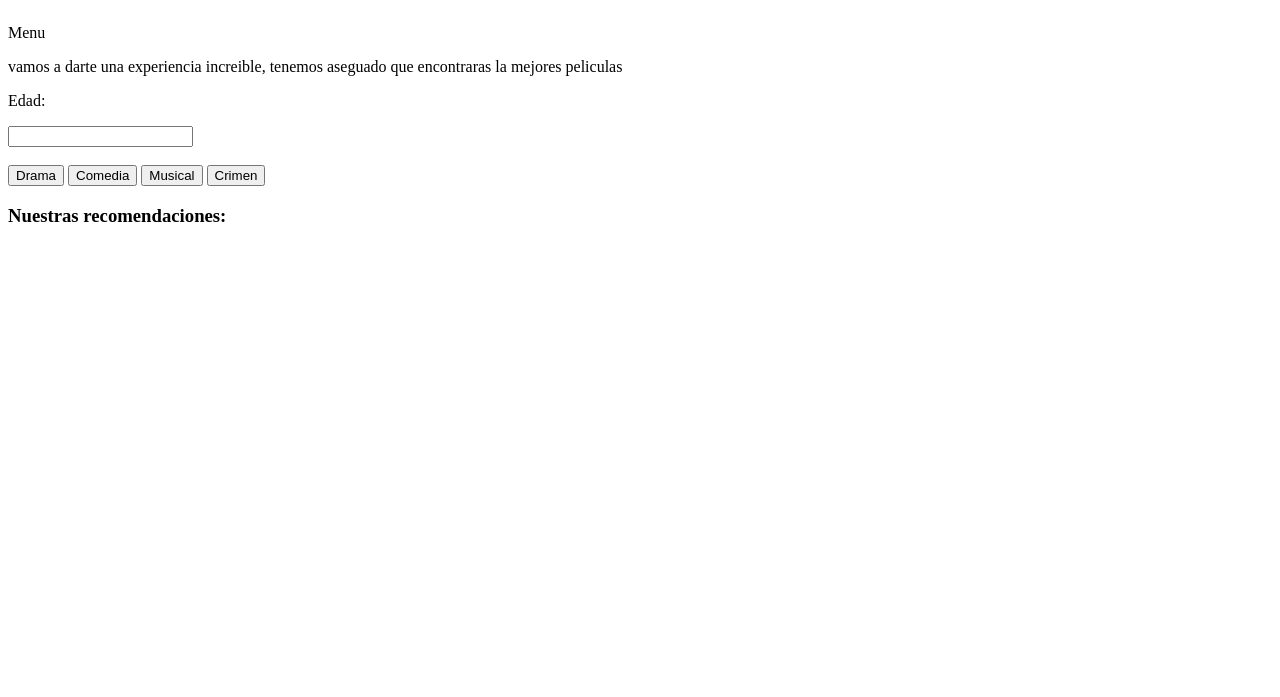
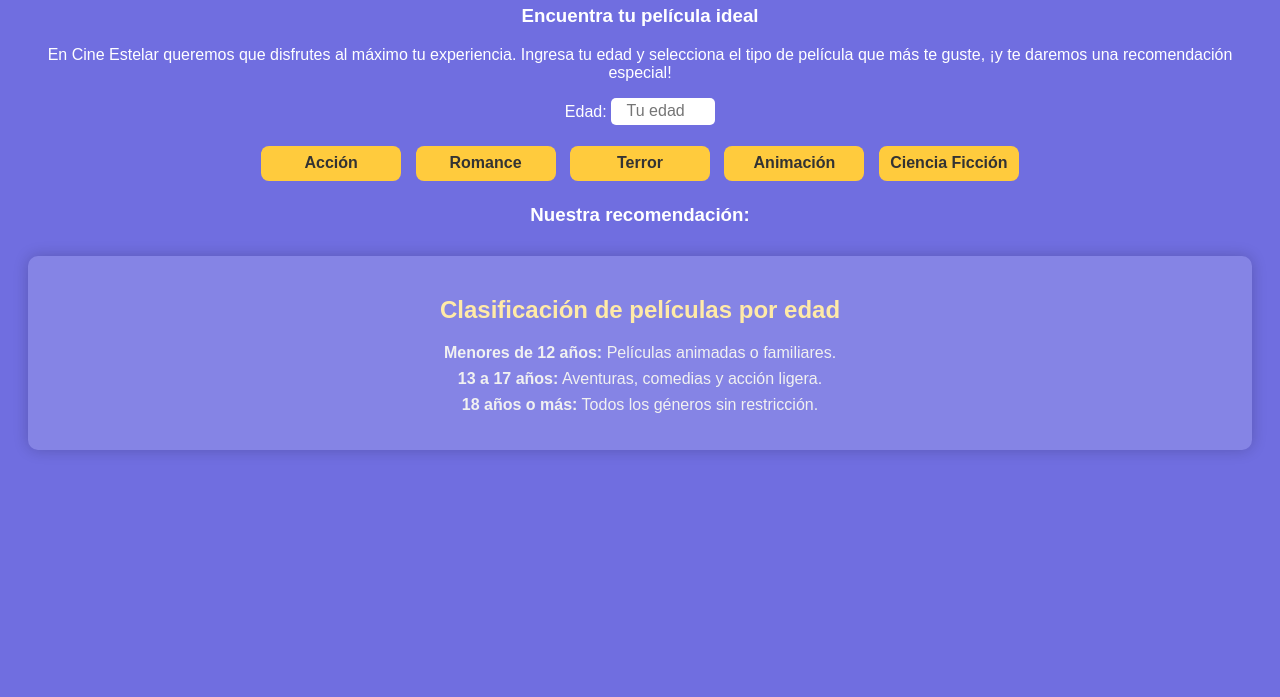
Before and after one commit to fabiansala21/javascript_total, a plain HTML site: page seccion_5/COTIDIANO/index.html in a window 1280 px wide. Shown: the part 103-800 px from the top of the page. Drawn offline with Linux system fonts and the light colour scheme.

Commit message:
cotidianocine

```diff
--- a/seccion_5/COTIDIANO/index.html
+++ b/seccion_5/COTIDIANO/index.html
@@ -1,28 +1,36 @@
 <!DOCTYPE html>
-<html lang="en">
-
+<html lang="es">
 <head>
-    <title>Cotidiano Cine</title>
+    <meta charset="UTF-8">
+    <title>Cine Estelar</title>
     <link rel="stylesheet" href="misEstilos.css">
     <script src="misScripts.js"></script>
 </head>
 
 <body>
-    <h1 class="titulos">Recomendador de películas</h1>
-    <h2 class="titulos">Bienvenidos al cine</h2>
+    <h1>Bienvenido a Cine Estelaaar</h1>
+    <h3>Encuentra tu película ideal</h3>
+    <p>En Cine Estelar queremos que disfrutes al máximo tu experiencia.
+       Ingresa tu edad y selecciona el tipo de película que más te guste, ¡y te daremos una recomendación especial!</p>
 
-    <p class="textos">Menu</p>
+    <p>Edad: <input type="number" id="edad" placeholder="Tu edad"></p>
 
-    <p class="textos">vamos a darte una experiencia increible, tenemos aseguado que encontraras la mejores peliculas</p>
+    <button onclick="recomendar('accion')">Acción</button>
+    <button onclick="recomendar('romance')">Romance</button>
+    <button onclick="recomendar('terror')">Terror</button>
+    <button onclick="recomendar('animacion')">Animación</button>
+    <button onclick="recomendar('ficcion')">Ciencia Ficción</button>
 
-    <p class="textos">Edad:</p> <input type="number" id="edadInput">
-    <br><br>
+    <h3>Nuestra recomendación:</h3>
+    <h2 id="recomendacion"></h2>
 
-    <button onclick="recomendar('romanticas')">Drama</button> <button onclick="recomendar('miedo')">Comedia</button>
-    <button onclick="recomendar('detectives')">Musical</button> <button onclick="recomendar('accion')">Crimen</button>
-
-    <h3 class="titulos">Nuestras recomendaciones:</h3>
-    <p class="resp" id="recomendacion"></p>
-
+    <div class="container">
+        <h2>Clasificación de películas por edad</h2>
+        <ul>
+            <li><strong>Menores de 12 años:</strong> Películas animadas o familiares.</li>
+            <li><strong>13 a 17 años:</strong> Aventuras, comedias y acción ligera.</li>
+            <li><strong>18 años o más:</strong> Todos los géneros sin restricción.</li>
+        </ul>
+    </div>
 </body>
 </html>
--- a/seccion_5/COTIDIANO/misEstilos.css
+++ b/seccion_5/COTIDIANO/misEstilos.css
@@ -1,16 +1,58 @@
-body{
+body {
+    font-family: Arial, Helvetica, sans-serif;
+    background-color: rgb(112, 110, 224);
+    text-align: center;
+    color: #fff;
+    padding: 20px;
+}
 
+input {
+    height: 25px;
+    width: 100px;
+    font-size: 1rem;
+    border-radius: 5px;
+    border: none;
+    text-align: center;
 }
-.textos{
 
+button {
+    height: 35px;
+    width: 140px;
+    font-size: 1rem;
+    font-weight: bold;
+    margin: 5px;
+    border: none;
+    border-radius: 8px;
+    background-color: #ffcb3d;
+    color: #333;
+    cursor: pointer;
+    transition: 0.3s;
+}
 
+button:hover {
+    background-color: #ffd966;
+    transform: scale(1.05);
 }
-.titulos{
 
+.container {
+    text-align: center;
+    background-color: rgba(255, 255, 255, 0.15);
+    padding: 20px;
+    border-radius: 10px;
+    box-shadow: 0 0 15px rgba(0, 0, 0, 0.2);
+    margin-top: 30px;
 }
-button {
 
+h2 {
+    color: #ffeaa7;
 }
-.resp{
 
+ul {
+    list-style-type: none;
+    padding: 0;
 }
+
+li {
+    margin: 8px 0;
+    color: #f1f1f1;
+}
--- a/seccion_5/COTIDIANO/misScripts.js
+++ b/seccion_5/COTIDIANO/misScripts.js
@@ -1,52 +1,65 @@
 function recomendar(genero) {
-    let edad = parseInt(document.getElementById("edadInput").value);
-    let recomendacionTexto = document.getElementById("recomendacion");
+    let edad = document.getElementById("edad").value;
+    let recomendacion = document.getElementById("recomendacion");
 
-    if (!document.getElementById("edadInput").value) {
-        alert("Por favor, ingresa tu edad antes de continuar.");
+    if (!edad) {
+        alert("Por favor, ingresa tu edad antes de continuar ");
         return;
     }
 
     switch (genero) {
-        case 'romanticas':
-            if (edad < 13) {
-                recomendacionTexto.textContent = "Tu película recomendada es .";
-            } else if (edad <= 15) {
-                recomendacionTexto.textContent = "Tu película recomendada es .";
-            } else {
-                recomendacionTexto.textContent = "Tu película recomendada es .";
-            }
-
-            break;
-        case 'miedo':
-            if (edad < 13) {
-                recomendacionTexto.textContent = "Tu película recomendada es .";
-            } else if (edad <= 15) {
-                recomendacionTexto.textContent = "Tu película recomendada es .";
-            } else {
-                recomendacionTexto.textContent = "Tu película recomendada es .";
-            }
-
-            break;
-        case 'detectives':
-            if (edad < 13) {
-                recomendacionTexto.textContent = "Tu película recomendada .";
-            } else if (edad <= 15) {
-                recomendacionTexto.textContent = "Tu película recomendada es .";
-            } else {
-                recomendacionTexto.textContent = "Tu película recomendada es .";
-            }
-
-            break;
         case 'accion':
             if (edad < 13) {
-                recomendacionTexto.textContent = "No hay opciones para tu edad.";
-            } else if (edad <= 15) {
-                recomendacionTexto.textContent = "Tu película recomendada es .";
+                recomendacion.textContent = "Los Increíbles";
+            } else if (edad < 18) {
+                recomendacion.textContent = "Spider-Man: No Way Home";
             } else {
-                recomendacionTexto.textContent = "Tu película recomendada es T.";
+                recomendacion.textContent = "John Wick 4";
             }
+            break;
 
+        case 'romance':
+            if (edad < 13) {
+                recomendacion.textContent = "Encantada";
+            } else if (edad < 18) {
+                recomendacion.textContent = "A Todos los Chicos de los que me Enamoré";
+            } else {
+                recomendacion.textContent = "Orgullo y Prejuicio";
+            }
+            break;
+
+        case 'terror':
+            if (edad < 13) {
+                recomendacion.textContent = "Monster House";
+            } else if (edad < 18) {
+                recomendacion.textContent = "Un Lugar en Silencio";
+            } else {
+                recomendacion.textContent = "El Conjuro";
+            }
+            break;
+
+        case 'animacion':
+            if (edad < 13) {
+                recomendacion.textContent = "Toy Story";
+            } else if (edad < 18) {
+                recomendacion.textContent = "Spider-Man: Into the Spider-Verse";
+            } else {
+                recomendacion.textContent = "Soul";
+            }
+            break;
+
+        case 'ficcion':
+            if (edad < 13) {
+                recomendacion.textContent = "Wall-E";
+            } else if (edad < 18) {
+                recomendacion.textContent = "Ready Player One";
+            } else {
+                recomendacion.textContent = "Interestelar";
+            }
+            break;
+
+        default:
+            recomendacion.textContent = "Selecciona un género válido";
             break;
     }
 }
```
Also changed, not shown: seccion_5/2_Declaracion_If/index.html (added, +15 -0 lines), seccion_5/2_Declaracion_If/misScripts.js (added, +11 -0 lines), seccion_5/2_Declaracion_If/practica.html (added, +19 -0 lines), seccion_5/declaraciones_if_else/index.html (+2 -6 lines), seccion_5/declaraciones_if_else/misScripts.js (+6 -2 lines), seccion_5/operadores_logicos/index.html (+1 -1 lines), seccion_5/operadores_logicos/misScrips.js (+10 -4 lines).
